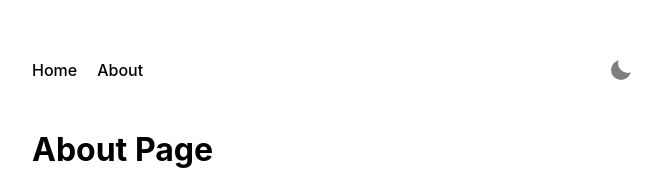
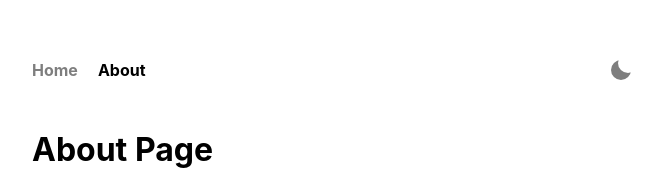
Before and after one commit to namitoyokota/portfolio, a Next.js app: page /about in a window 1280 px wide. Shown: the top 170 px of the page, without its empty margins (303-965 px from the left). Built offline with nearby package versions, Linux system fonts and the light colour scheme.

Commit message:
add active flag to navigation

```diff
--- a/components/Navigation.tsx
+++ b/components/Navigation.tsx
@@ -1,15 +1,22 @@
 import Link from 'next/link';
 import React from 'react';
 import styles from '../styles/Home.module.css';
+import { useRouter } from "next/router";
 
 const Navigation = (): JSX.Element => {
+  const router = useRouter();
+
   return (
     <>
-      <Link href="/">
-        <a className={styles.page}>Home</a>
+      <Link href="/" >
+        <a className={router.asPath == "/" ? styles.activepage : styles.page}>
+          <h4>Home</h4>
+        </a>
       </Link>
       <Link href="/about">
-        <a className={styles.page}>About</a>
+        <a className={router.asPath == "/about" ? styles.activepage : styles.page}>
+          <h4>About</h4>
+        </a>
       </Link>
     </>
   );
--- a/styles/Home.module.css
+++ b/styles/Home.module.css
@@ -112,9 +112,19 @@
   margin: 20px;
 }
 
+.activepage {
+  font-weight: 800;
+  margin-right: 20px;
+}
+
 .page {
-  font-weight: 500;
+  opacity: 0.5;
   margin-right: 20px;
+  transition: 0.5s ease-in-out;
+}
+
+.page:hover {
+  opacity: 1;
 }
 
 .navpane {
```
